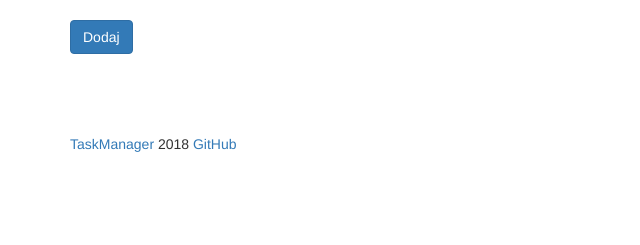
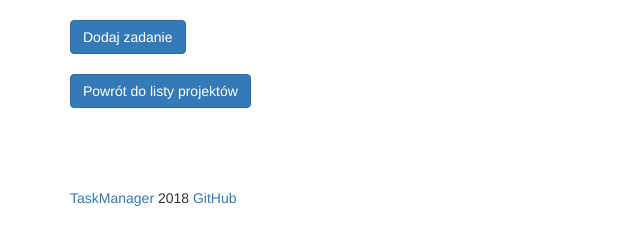
Before and after one commit to webbag/task-manager, a Symfony app: template website/app/Resources/views/task/index.html.twig in a window 1280 px wide. Shown: the part 151-396 px from the top of the page, without its empty margins (0-640 px from the left). Run offline with Twig, Linux system fonts and the light colour scheme; the template is opened without the code that fills it, so the values that code supplies are empty; some libraries are stand-ins or nearby versions.

Commit message:
complete task fix count when one

```diff
--- a/website/app/Resources/views/task/index.html.twig
+++ b/website/app/Resources/views/task/index.html.twig
@@ -34,6 +34,9 @@
         </tbody>
     </table>
 
-    <a href="{{ path('task_new', {'id': project.prId}) }}" class="btn btn-primary" role="button">Dodaj</a>
+    <a href="{{ path('task_new', {'id': project.prId}) }}" class="btn btn-primary" role="button">Dodaj zadanie</a>
+<br>
+<br>
+    <a href="{{ path('project_index') }}" class="btn btn-primary" role="button">Powrót do listy projektów</a>
 
 {% endblock %}
--- a/website/src/AppBundle/Service/CompletedTask.php
+++ b/website/src/AppBundle/Service/CompletedTask.php
@@ -72,14 +72,14 @@ class CompletedTask
                     if (isset($this->countClose[$projectId])) {
                         $this->countClose[$projectId]++;
                     } else {
-                        $this->countClose[$projectId] = 0;
+                        $this->countClose[$projectId] = 1;
                     }
                 }
                 if ($item->getTaStatus() === Task::STATUS_OPEN) {
                     if (isset($this->countOpen[$projectId])) {
                         $this->countOpen[$projectId]++;
                     } else {
-                        $this->countOpen[$projectId] = 0;
+                        $this->countOpen[$projectId] = 1;
                     }
                 }
                 $projects[$projectId] = $projectId;
```
